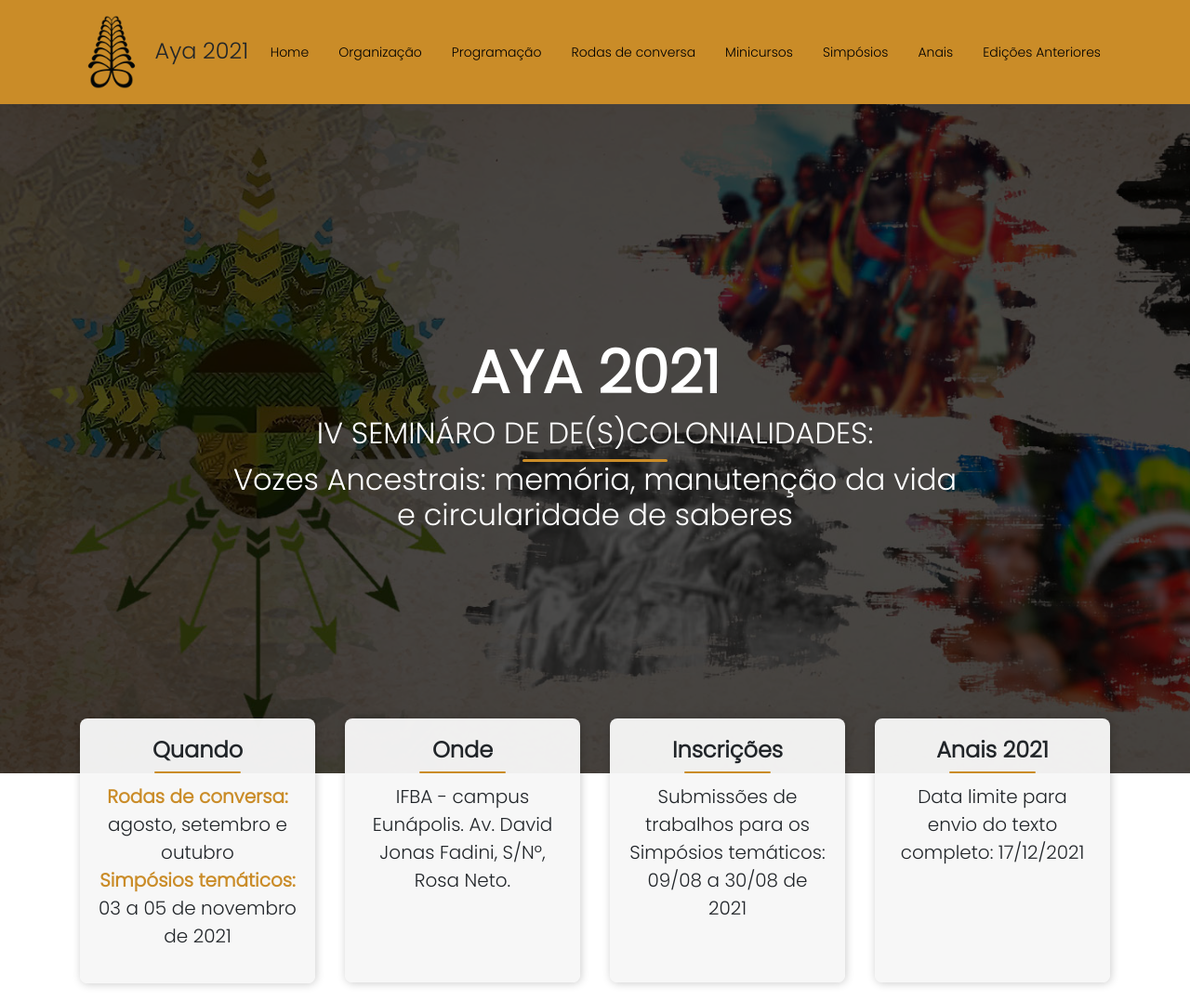
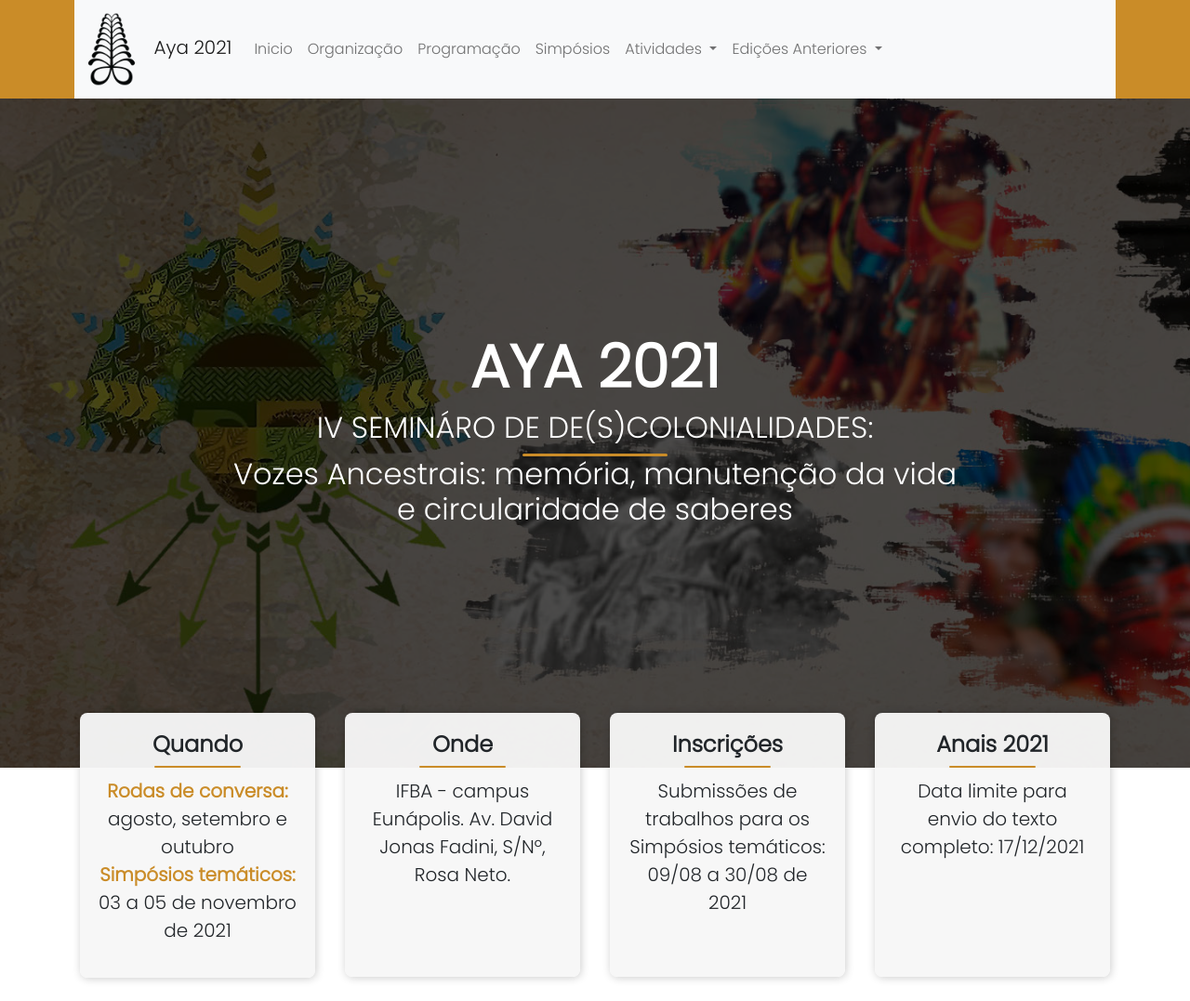
Before and after one commit to Gabidiela/aya, a plain HTML site: page index.html in a window 1280 px wide. Shown: the top 1077 px of the page at 93% size. Drawn offline with Linux system fonts and the light colour scheme.

Commit message:
colocando a versão mobile do menu

```diff
--- a/header/header.html
+++ b/header/header.html
@@ -1,7 +1,58 @@
 <!--! ANCHOR HEADER-->
-<header class="d-flex flex-wrap justify-content-center align-items-center py-3 ">
+<header>
+    <nav class="navbar navbar-expand-lg navbar-light bg-light">
+        <a class="navbar-brand" href="#"><img id="aya-logo" src="img/aya-adinkra.png" alt="aya-logo"> Aya 2021</a>
+        <button class="navbar-toggler" type="button" data-toggle="collapse" data-target="#conteudoNavbarSuportado" aria-controls="conteudoNavbarSuportado" aria-expanded="false" aria-label="Alterna navegação">
+          <span class="navbar-toggler-icon"></span>
+        </button>
+
+        <div class="collapse navbar-collapse" id="conteudoNavbarSuportado">
+            <ul class="navbar-nav mr-auto">
+                <li class="nav-item active">
+                    <a class="nav-link" href="index.html">Inicio</a> <span class="sr-only">(página atual)</span></a>
+                </li>
+                <li class="nav-item">
+                    <a class="nav-link" href="organizacao.html">Organização</a>
+                </li>
+                <li class="nav-item">
+                    <a class="nav-link" href="programacao.html">Programação</a>
+                </li>
+                <li class="nav-item">
+                    <a class="nav-link" href="simposios.html">Simpósios</a>
+                </li>
+                <li class="nav-item dropdown">
+                    <a class="nav-link dropdown-toggle" href="#" id="navbarDropdown" role="button" data-toggle="dropdown" aria-haspopup="true" aria-expanded="false">
+                        Atividades
+                    </a>
+                    <div class="dropdown-menu" aria-labelledby="navbarDropdown">
+                        <a class="dropdown-item" href="minicursos.html">Minicursos</a>
+                        <a class="dropdown-item" href="rodas_conversas.html">Rodas de Conversas</a>
+                    </div>
+                </li>
+                <li class="nav-item dropdown">
+                    <a class="nav-link dropdown-toggle" href="#" id="navbarDropdown" role="button" data-toggle="dropdown" aria-haspopup="true" aria-expanded="false">
+                        Edições Anteriores
+                    </a>
+                    <div class="dropdown-menu" aria-labelledby="navbarDropdown">
+                        <a class="dropdown-item" href="minicursos.html">Minicursos</a>
+                        <a class="dropdown-item" href="rodas_conversas.html">Rodas de Conversas</a>
+                    </div>
+                </li>
+            </ul>
+        </div>
+    </nav>
+</header>
+
+
+
+
+
+
+
+
+<!-- <header class="d-flex flex-wrap justify-content-center align-items-center py-3 ">
     <a href="/" class="d-flex align-items-center mb-3 mb-md-0 me-md-auto text-dark text-decoration-none">
-        <span class="fs-4"><img id= "aya-logo" src="../img/aya-adinkra.png" alt="aya-logo"> Aya 2021</span>
+        <span class="fs-4"><img id= "aya-logo" src="img/aya-adinkra.png" alt="aya-logo"> Aya 2021</span>
     </a>
     <ul class="nav nav-pills">
         <li class="nav-item"><a href="index.html" class="nav-link menu-link" aria-current="page">Home</a></li>
@@ -14,5 +65,7 @@
         <li class="nav-item"><a href="apresentacao.html" class="nav-link menu-link">Edições Anteriores</a></li>
     </ul>
 
+*/
+*/
 
-</header>
+</header> -->
```
